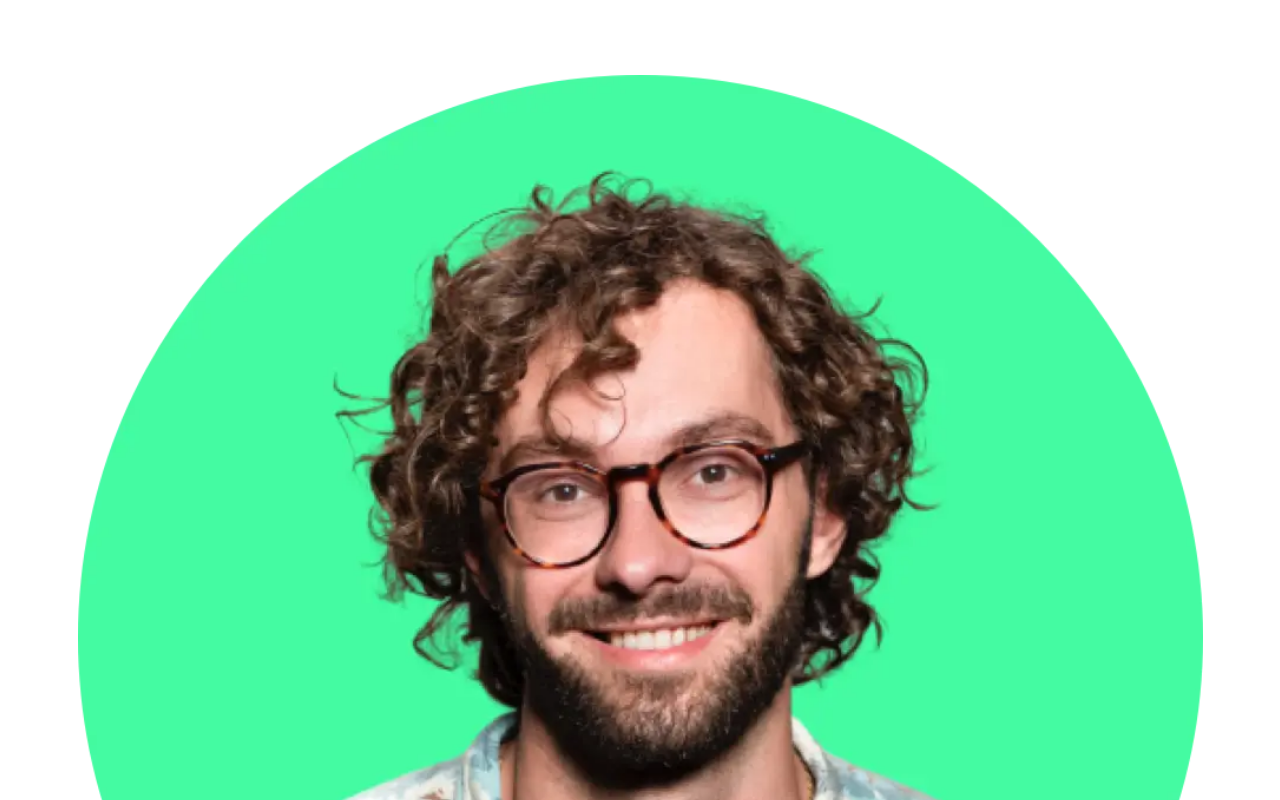
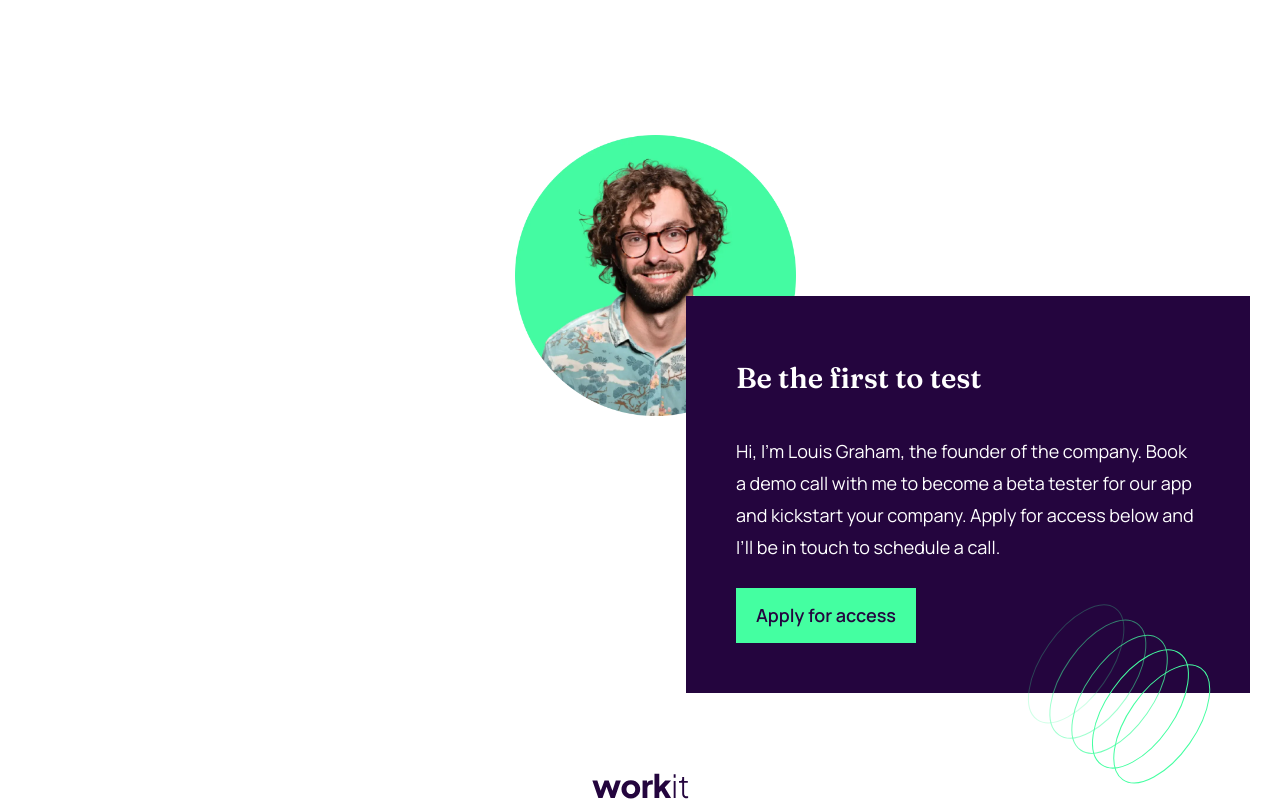
Before and after one commit to MeowB/landing-page, a React (Vite) app: page / in a window 1280 px wide. Shown: the part 1500-2300 px from the top of the page. Built offline with nearby package versions, Linux system fonts and the light colour scheme.

Commit message:
finished tablet Layout

```diff
--- a/src/components/CTA.jsx
+++ b/src/components/CTA.jsx
@@ -4,11 +4,14 @@ import './styles/CTA.scss';
 export default function CTA(){
 	return (
 		<div className="CTA">
-			<img src="src\assets\images\image-founder.webp" alt="founder" />
+			<img className="founder" src="src\assets\images\image-founder.webp" alt="founder" />
 			<div className="text">
 				<h3>Be the first to test</h3>
 				<p>Hi, I'm Louis Graham, the founder of the company. Book a demo call with me to become a beta tester for our app and kickstart your company. Apply for access below and I’ll be in touch to schedule a call.</p>
 				<Button value="Apply for access"/>
+
+				<img className='circles-cta' src="src\assets\images\bg-pattern-3.svg" alt="svg background image" />
+
 			</div>
 		</div>
 	)
--- a/src/components/Content.jsx
+++ b/src/components/Content.jsx
@@ -1,6 +1,5 @@
 import List from './List';
 import CTA from './CTA'
-import './styles/Content.scss'
 
 export default function() {
 	return (
--- a/src/components/styles/Button.scss
+++ b/src/components/styles/Button.scss
@@ -6,7 +6,7 @@ button {
 	background-color: $c-green;
 	color: $c-dark-blue;
 	border: none;
-	height: 50px;
+	height: 55px;
 	padding: 0 20px;
 	font-weight: bold;
 }
--- a/src/components/styles/CTA.scss
+++ b/src/components/styles/CTA.scss
@@ -2,29 +2,71 @@
 @import './mixin';
 
 .CTA {
-	padding: 15px;
-	width: fit-content;
 
-	img {
+
+
+	.founder {
 		width: 90%;
 		position: relative;
-		top: 80px;
+		display: flex;
+		margin: auto;
+		top: 120px;
 		z-index: -1;
 	}
+
+	.circles-cta {
+		display: none;
+	}
+
 
 	.text {
 		background-color: $c-dark-blue;
 		color: $c-white;
+		padding: 35px 25px;
+		margin: 30px;
 
 		h3 {
 			@include font($heading-s);
-			padding: 30px;
 			font-size: 1.8em;
+			margin-bottom: 25px
 		}
 
 		p {
 			@include font($text);
-			padding: 0 25px 35px 25px;
+			margin-bottom: 25px
 		}
 	}
 }
+
+@media (min-width: 768px) {
+	.CTA {
+		width: 100%;
+		.founder {
+			top: 150px;
+			left: 30px;
+			width: 281px;
+			margin: 0;
+			margin-left: auto;
+			margin-right: 514px;
+		}
+
+		.circles-cta {
+			display: inline-block;
+			position: absolute;
+			right: 0;
+			margin-right: 50px;
+		}
+
+		.text {
+			h3 {
+				@include font($heading-m);
+				font-size: 1.8em;
+				margin-bottom: 25px
+			}
+			padding: 50px;
+			margin-left: auto;
+			max-width: 464px;
+			text-align: left;
+		}
+	}
+}
--- a/src/components/styles/Content.scss
+++ /dev/null
@@ -1,5 +0,0 @@
-@import './variables';
-
-main {
-	color: $c-dark-blue;
-}
--- a/src/components/styles/Header.scss
+++ b/src/components/styles/Header.scss
@@ -1,10 +1,11 @@
 @import './variables';
 @import './mixin';
+
+header {
 
 .svg {
 	display: none;
 }
-
 	.content {
 		background-color: $c-dark-blue;
 		h1 {
@@ -34,6 +35,8 @@ button {
 		img {
 			width: 80%;
 		}
+	}
+
 }
 
 @media (min-width: 768px) {
--- a/src/components/styles/List.scss
+++ b/src/components/styles/List.scss
@@ -6,6 +6,7 @@ ol {
 	font-size: 0.8em;
 	list-style: none;
 	margin: 60px 0;
+	color: $c-dark-blue;
 
 	li {
 		@include font($text);
--- a/src/components/styles/_variables.scss
+++ b/src/components/styles/_variables.scss
@@ -27,7 +27,7 @@ $heading-l: (
 $heading-m: (
   font-family: $font-family-headings,
   font-weight: 600, // Semi-Bold is equivalent to a font-weight of 600
-  font-size: 56px,
+  font-size: 46px,
   line-height: 64px,
 );
 
```
Lines whose indentation alone changed are shown as unchanged.
